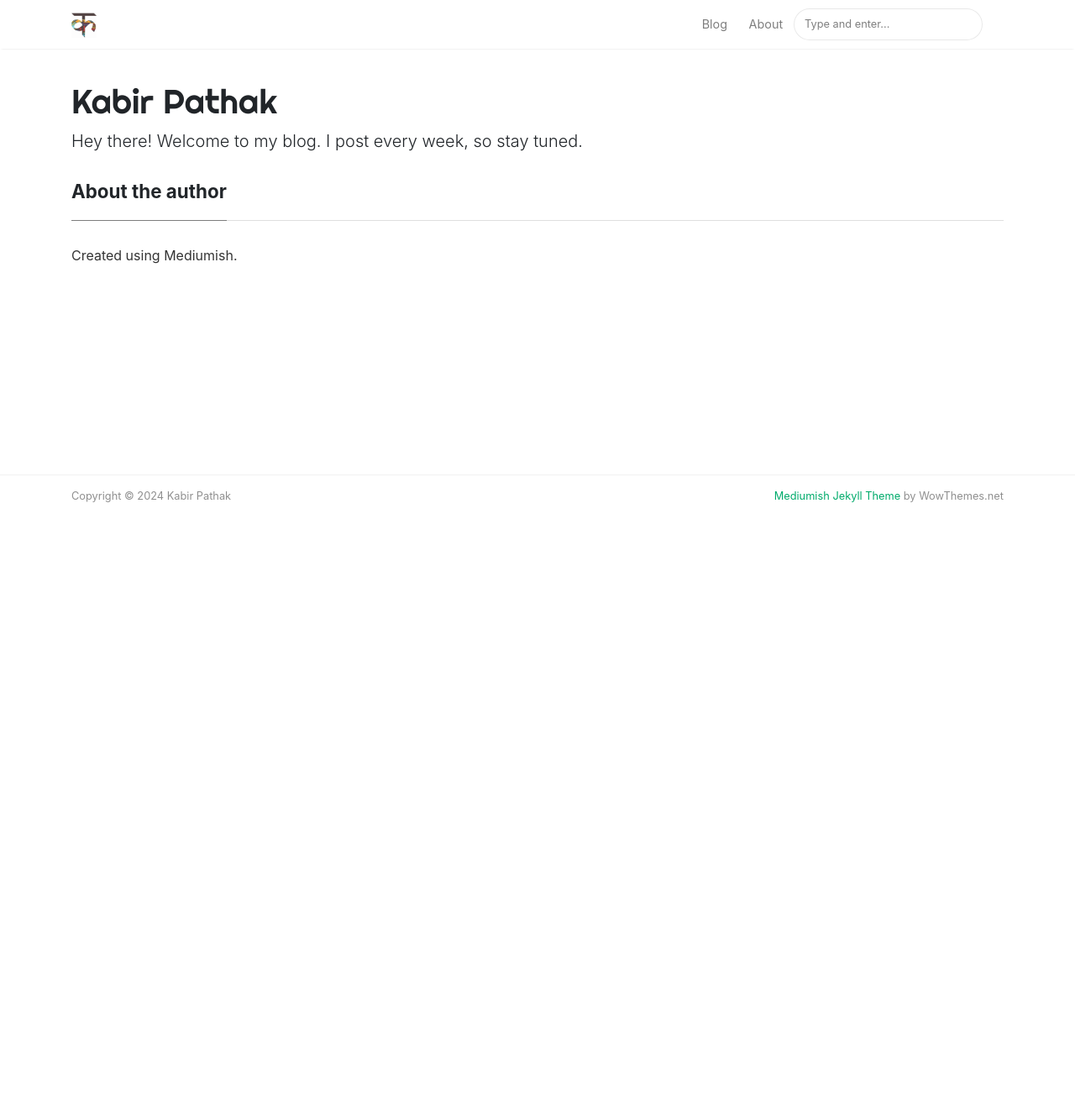
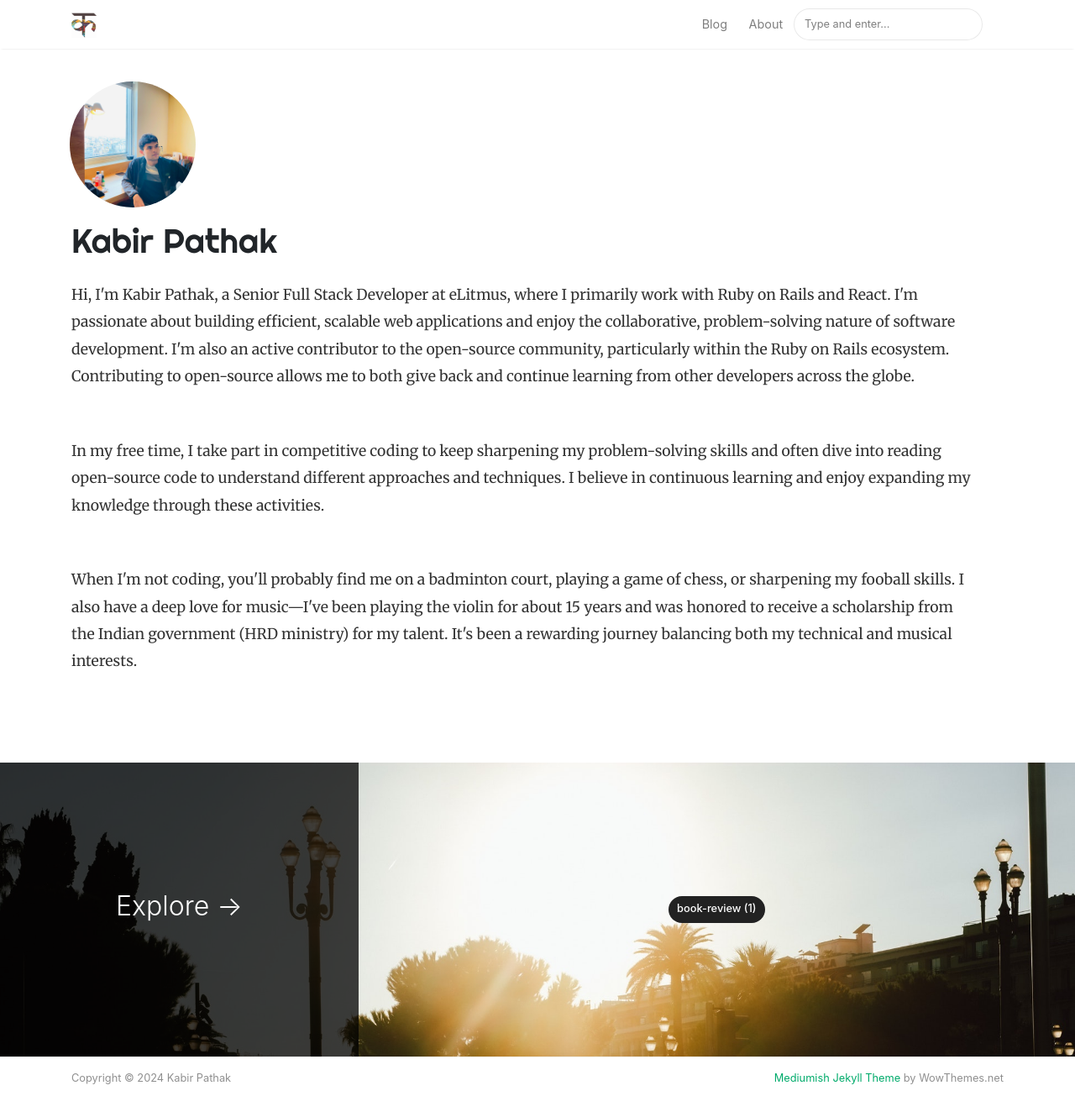
Before and after one commit to kabirpathak/kabirpathak.github.io, a Jekyll site: the page built from _pages/about.md, in a window 1280 px wide and 1367 px high. Shown: the top 1330 px of the window at 84% size. Built offline with Jekyll 4.4.1, drawn with Linux system fonts in a browser that asks for light colours; nearby versions of some CDN libraries.

Commit message:
Update about page (#7)
* Created a new layout for page without heading.

* Updated about content.

```diff
--- a/_config.yml
+++ b/_config.yml
@@ -3,6 +3,7 @@ name: "Kabir Pathak"
 title: "Kabir Pathak"
 description: "Hey there! Welcome to my blog. I post every week, so stay tuned."
 logo: 'assets/images/logo.png'
+avatar: 'assets/images/avatar.jpg'
 favicon: 'assets/images/logo.png'
 baseurl: ''
 include: ["_pages"]
--- /dev/null
+++ b/_layouts/no_heading.html
@@ -0,0 +1,178 @@
+<!DOCTYPE html>
+<html lang="en">
+<head>
+<meta charset="utf-8">
+<meta name="viewport" content="width=device-width, initial-scale=1, shrink-to-fit=no">
+
+<link rel="icon" href="{{ site.baseurl }}/assets/images/logo.png">
+
+<title>{{ page.title }} | {{site.name}}</title>
+
+{% seo %}
+
+<link rel="stylesheet" href="https://stackpath.bootstrapcdn.com/bootstrap/4.1.3/css/bootstrap.min.css" integrity="sha384-MCw98/SFnGE8fJT3GXwEOngsV7Zt27NXFoaoApmYm81iuXoPkFOJwJ8ERdknLPMO" crossorigin="anonymous">
+
+<link href="{{ site.baseurl }}/assets/css/screen.css" rel="stylesheet">
+
+<link href="{{ site.baseurl }}/assets/css/main.css" rel="stylesheet">
+
+<script src="{{ site.baseurl }}/assets/js/jquery.min.js"></script>
+
+</head>
+
+{% if jekyll.environment == 'production' %}
+<!-- change your GA id in _config.yml -->
+<script>
+(function(i,s,o,g,r,a,m){i['GoogleAnalyticsObject']=r;i[r]=i[r]||function(){
+(i[r].q=i[r].q||[]).push(arguments)},i[r].l=1*new Date();a=s.createElement(o),
+m=s.getElementsByTagName(o)[0];a.async=1;a.src=g;m.parentNode.insertBefore(a,m)
+})(window,document,'script','//www.google-analytics.com/analytics.js','ga');
+ga('create', '{{site.google_analytics}}', 'auto');
+ga('send', 'pageview');
+</script>
+{% endif %}
+
+{% capture layout %}{% if page.layout %}layout-{{ page.layout }}{% endif %}{% endcapture %}
+<body class="{{layout}}">
+	<!-- defer loading of font and font awesome -->
+	<noscript id="deferred-styles">
+		<link href="https://fonts.googleapis.com/css?family=Righteous%7CMerriweather:300,300i,400,400i,700,700i" rel="stylesheet">
+		<link rel="stylesheet" href="https://use.fontawesome.com/releases/v5.0.13/css/all.css" integrity="sha384-DNOHZ68U8hZfKXOrtjWvjxusGo9WQnrNx2sqG0tfsghAvtVlRW3tvkXWZh58N9jp" crossorigin="anonymous">
+	</noscript>
+
+
+<!-- Begin Menu Navigation
+================================================== -->
+<nav class="navbar navbar-expand-lg navbar-light bg-white fixed-top mediumnavigation nav-down">
+
+    <div class="container pr-0">
+
+    <!-- Begin Logo -->
+    <a class="navbar-brand" href="{{ site.baseurl }}/">
+    <img src="{{ site.baseurl }}/{{ site.logo }}" alt="{{ site.name }}">
+    </a>
+    <!-- End Logo -->
+
+    <button class="navbar-toggler" type="button" data-toggle="collapse" data-target="#navbarMediumish" aria-controls="navbarSupportedContent" aria-expanded="false" aria-label="Toggle navigation">
+    <span class="navbar-toggler-icon"></span>
+    </button>
+
+    <div class="collapse navbar-collapse" id="navbarMediumish">
+
+        <!-- Begin Menu -->
+
+            <ul class="navbar-nav ml-auto">
+
+                {% if page.url == "/" %}
+                <li class="nav-item active">
+                {% else %}
+                <li class="nav-item">
+                {% endif %}
+                <a class="nav-link" href="{{ site.baseurl }}/index.html">Blog</a>
+                </li>
+
+                <li class="nav-item">
+                <a class="nav-link" href="{{ site.baseurl }}/about">About</a>
+                </li>
+
+                {% include search-lunr.html %}
+
+            </ul>
+
+        <!-- End Menu -->
+
+    </div>
+
+    </div>
+</nav>
+<!-- End Navigation
+================================================== -->
+
+<div class="site-content">
+
+<div class="container">
+
+<!-- Site Title
+================================================== -->
+<div class="mainheading">
+  <div class="row text-center text-md-left mb-4 mb-md-0">
+    <img class="author-full" src="{{site.baseurl}}/{{ site.avatar }}" alt="{{ author.display_name }}">
+    </img>
+  </div>
+  <h1 class="sitetitle mt-3">{{ site.name }}</h1>
+</div>
+
+
+<!-- Content
+================================================== -->
+<div class="main-content">
+    {{ content }}
+</div>
+
+</div>
+
+<!-- Categories Jumbotron
+================================================== -->
+<div class="jumbotron fortags">
+	<div class="d-md-flex h-100">
+		<div class="col-md-4 transpdark align-self-center text-center h-100">
+            <div class="d-md-flex align-items-center justify-content-center h-100">
+                <h2 class="d-md-block align-self-center py-1 font-weight-light">Explore <span class="d-none d-md-inline">→</span></h2>
+            </div>
+		</div>
+		<div class="col-md-8 p-5 align-self-center text-center">
+            {% assign categories_list = site.categories %}
+            {% if categories_list.first[0] == null %}
+                {% for category in categories_list %}
+                    <a class="mt-1 mb-1" href="{{site.baseurl}}/categories#{{ category | url_escape | strip | replace: ' ', '-' }}">{{ category | camelcase }} ({{ site.tags[category].size }})</a>
+                {% endfor %}
+            {% else %}
+                {% for category in categories_list %}
+                    <a class="mt-1 mb-1" href="{{site.baseurl}}/categories#{{ category[0] | url_escape | strip | replace: ' ', '-' }}">{{ category[0] | camelcase }} ({{ category[1].size }})</a>
+                {% endfor %}
+            {% endif %}
+            {% assign categories_list = nil %}
+		</div>
+	</div>
+</div>
+
+<!-- Begin Footer
+================================================== -->
+<footer class="footer">
+    <div class="container">
+        <div class="row">
+            <div class="col-md-6 col-sm-6 text-center text-lg-left">
+                Copyright © {{ site.time | date: "%Y" }} {{ site.name }}
+            </div>
+            <div class="col-md-6 col-sm-6 text-center text-lg-right">
+                <a target="_blank" href="https://www.wowthemes.net/mediumish-free-jekyll-template/">Mediumish Jekyll Theme</a> by WowThemes.net
+            </div>
+        </div>
+    </div>
+</footer>
+<!-- End Footer
+================================================== -->
+
+</div> <!-- /.site-content -->
+
+<!-- Scripts
+================================================== -->
+
+<script src="https://cdnjs.cloudflare.com/ajax/libs/popper.js/1.14.6/umd/popper.min.js" integrity="sha384-wHAiFfRlMFy6i5SRaxvfOCifBUQy1xHdJ/yoi7FRNXMRBu5WHdZYu1hA6ZOblgut" crossorigin="anonymous"></script>
+
+<script src="https://stackpath.bootstrapcdn.com/bootstrap/4.2.1/js/bootstrap.min.js" integrity="sha384-B0UglyR+jN6CkvvICOB2joaf5I4l3gm9GU6Hc1og6Ls7i6U/mkkaduKaBhlAXv9k" crossorigin="anonymous"></script>
+
+<script src="{{ site.baseurl }}/assets/js/mediumish.js"></script>
+
+{% if site.lazyimages == "enabled" %}
+<script src="{{ site.baseurl }}/assets/js/lazyload.js"></script>
+{% endif %}
+
+<script src="{{ site.baseurl }}/assets/js/ie10-viewport-bug-workaround.js"></script>
+
+{% if page.layout == 'post' %}
+<script id="dsq-count-scr" src="//{{site.disqus}}.disqus.com/count.js"></script>
+{% endif %}
+
+</body>
+</html>
--- /dev/null
+++ b/_layouts/page_without_heading.html
@@ -0,0 +1,10 @@
+---
+layout: no_heading
+---
+
+
+<section>
+    <div class="article-post">
+    {{content}}
+    </div>
+</section>
--- a/_layouts/tags.html
+++ b/_layouts/tags.html
@@ -7,7 +7,7 @@ permalink: "/tags.html"
 <div class="row listrecent">
 {% for tag in site.tags %}
 <div class="section-title col-md-12 mt-4">
-<h2 id="{{ tag[0] | replace: " ","-" }}">Tag <span class="text-capitalize">{{ tag[0] }}</span></h2>
+<h2 id="{{ tag[0] | replace: " ","-" }}"><span class="text-capitalize">{{ tag[0] }}</span></h2>
 </div>
 {% assign pages_list = tag[1] %}
 {% for post in pages_list %}
--- a/_pages/about.md
+++ b/_pages/about.md
@@ -1,11 +1,25 @@
 ---
-layout: page
+layout: page_without_heading
 title: About the author
 permalink: /about
 ---
 
 <div class="row justify-content-between">
-  <div class="col-md-8 pr-5">
-    Created using Mediumish.
+  <div class="col pr-5">
+    <p>Hi, I'm Kabir Pathak, a Senior Full Stack Developer at eLitmus, where I primarily work with Ruby on Rails and React.
+    I'm passionate about building efficient, scalable web applications and enjoy the collaborative, problem-solving
+    nature of software development. I'm also an active contributor to the open-source community, particularly within the
+    Ruby on Rails ecosystem. Contributing to open-source allows me to both give back and continue learning from other
+    developers across the globe.</p>
+    <br />
+    <p>In my free time, I take part in competitive coding to keep sharpening my problem-solving skills and often dive into
+    reading open-source code to understand different approaches and techniques. I believe in continuous learning and
+    enjoy expanding my knowledge through these activities.
+    </p><br />
+    <p>When I'm not coding, you'll probably find me on a badminton court, playing a game of chess, or sharpening my fooball
+    skills. I also have a deep love for music—I've been playing the violin for about 15 years and was honored to receive
+    a scholarship from the Indian government (HRD ministry) for my talent. It's been a rewarding journey balancing both
+    my technical and musical interests.
+    </p><br/>
   </div>
 </div>
--- a/assets/css/screen.css
+++ b/assets/css/screen.css
@@ -181,6 +181,14 @@ section.recent-posts {
     height: 40px;
     margin-right: 13px;
     border-radius: 100%;
+}
+
+.author-full {
+  width: 150px;
+  height: 150px;
+  margin-right: 13px;
+  margin-left: 13px;
+  border-radius: 100%;
 }
 
 .post-top-meta {
```
